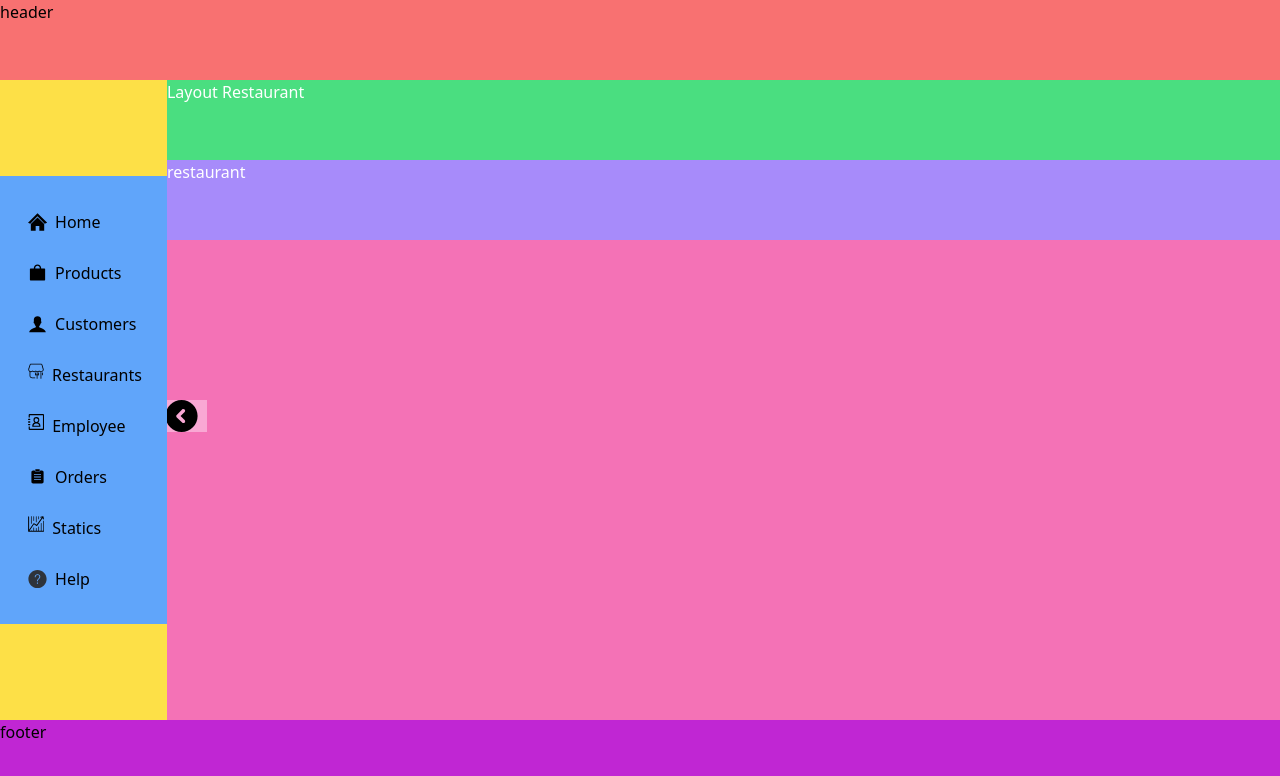
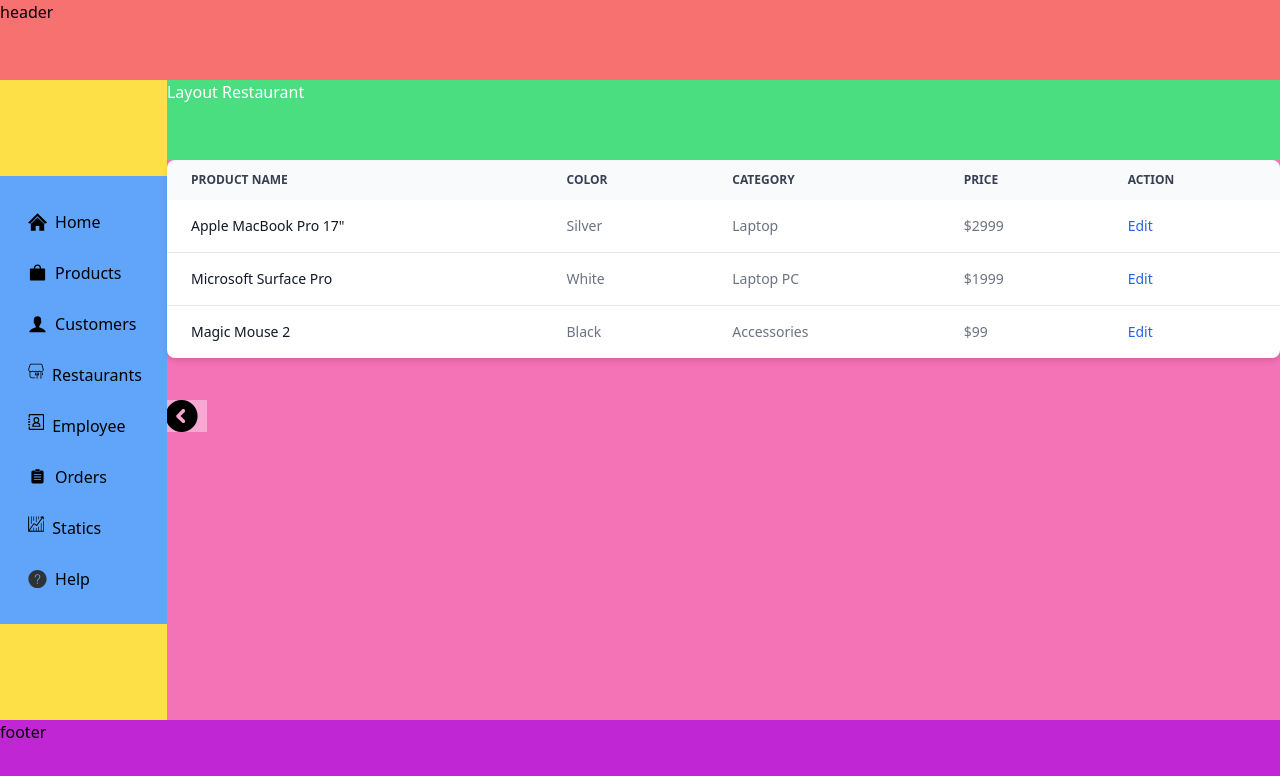
Before and after one commit to ashharhaque/kopon_cms_frontend, a Next.js app: page /restaurants in a window 1280 px wide. Shown: the top 776 px of the page. Built offline with nearby package versions, Linux system fonts and the light colour scheme.

Commit message:
restaruant list is added

```diff
--- a/src/app/(routescomponent)/restaurants/list.js
+++ b/src/app/(routescomponent)/restaurants/list.js
@@ -1,4 +1,4 @@
-import React from "react";
+
 
 function RestaurantList({className}) {
   return (
--- a/src/app/(routescomponent)/restaurants/page.js
+++ b/src/app/(routescomponent)/restaurants/page.js
@@ -1,5 +1,5 @@
 import SummaryOfRestaurant from "@/app/(routescomponent)/restaurants/Summary";
-
+import RestaurantList from "@/app/(routescomponent)/restaurants/list"
 function Restaurants() {
   const restaurants=[
     {
@@ -141,9 +141,7 @@
       <div className="bg-yellow-200 flex flex-1">
         <div className="bg-pink-400 min-h-[70dvh] w-[100%]">
         {/*restaurant list starts */}
-        <div className="bg-violet-400 h-[10dvh]">
-            restaurant
-        </div>
+        <RestaurantList/>
         {/*restaurant list ends */}
 
         </div>
```
